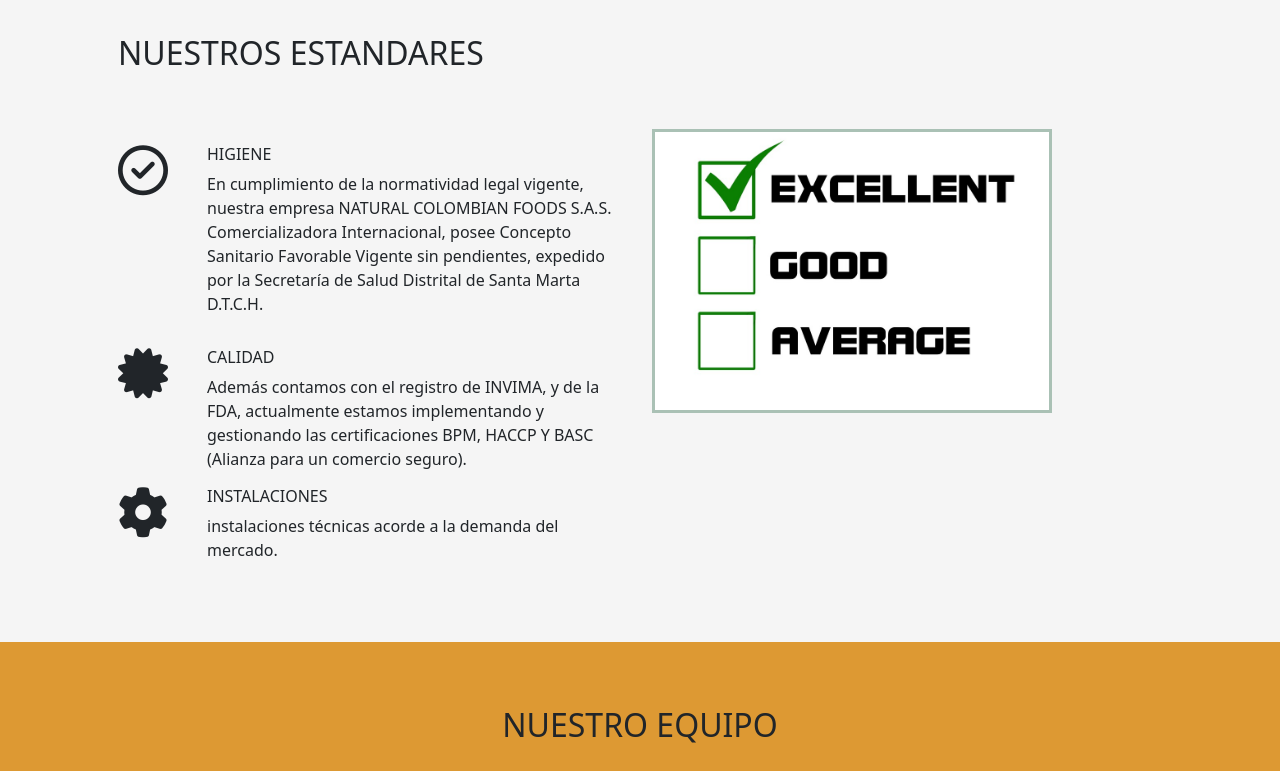
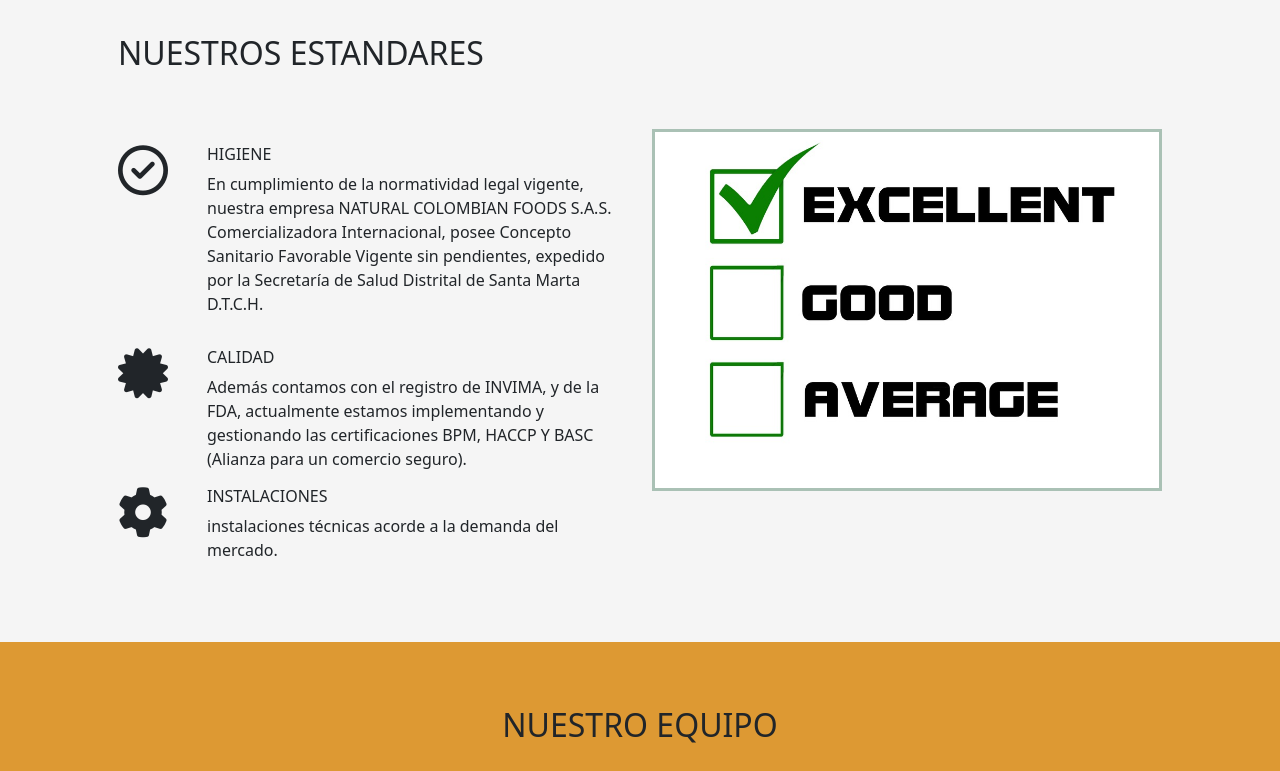
Before and after one commit to JJBlancoDev/ProyectoAgricola, a plain HTML site: page ProyectoAgricola/index.html in a window 1280 px wide. Shown: the part 1400-2171 px from the top of the page. Drawn offline with Linux system fonts and the light colour scheme; files whose address does not match are found by name.

Commit message:
Update index.html

```diff
--- a/ProyectoAgricola/index.html
+++ b/ProyectoAgricola/index.html
@@ -136,7 +136,7 @@
                     </div>
                 </div>
                 <div class="col-sm">
-                    <img id="Imagen" src="./assets/img/quality-787673_960_720.jpg" alt="Imagen" width="400">
+                    <img id="Imagen" src="./assets/img/quality-787673_960_720.jpg" alt="Imagen" width="100%">
                 </div>
             </div>
         </div>
```
